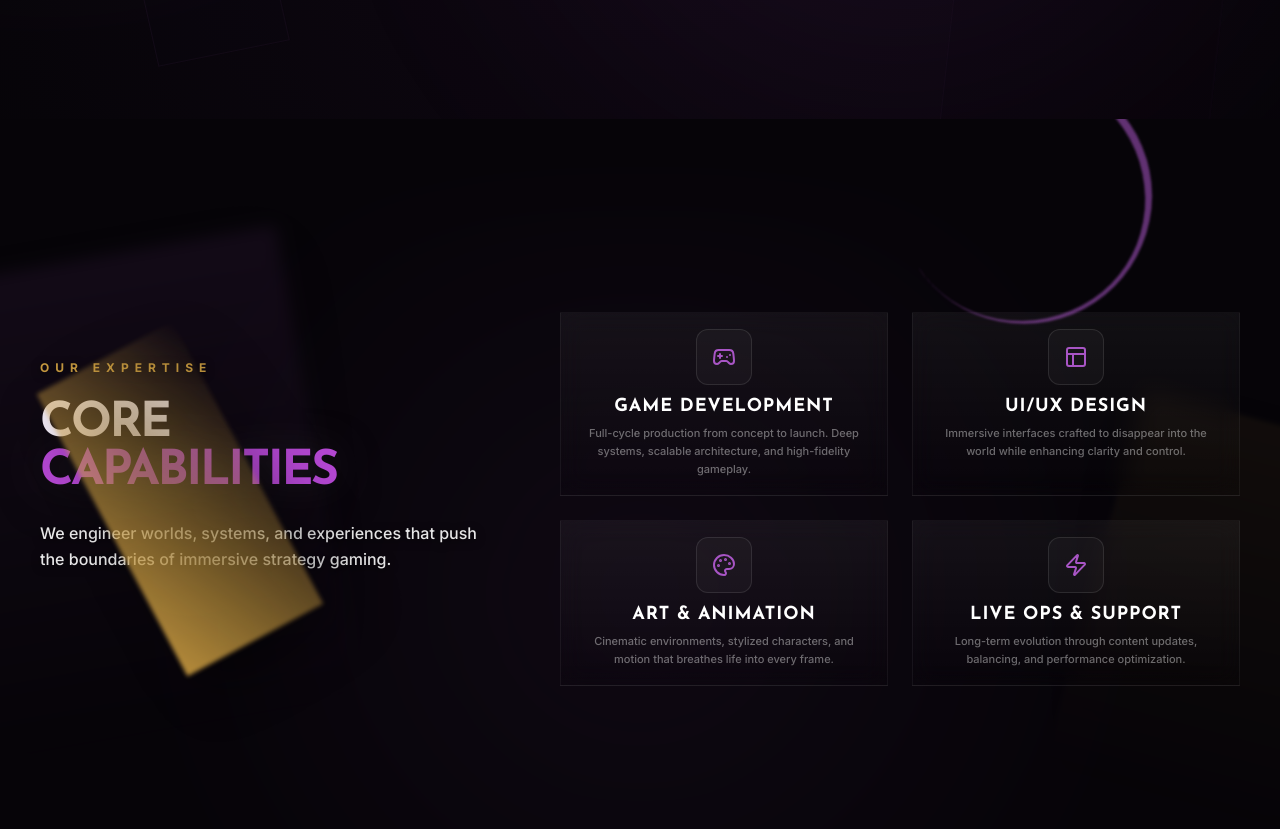
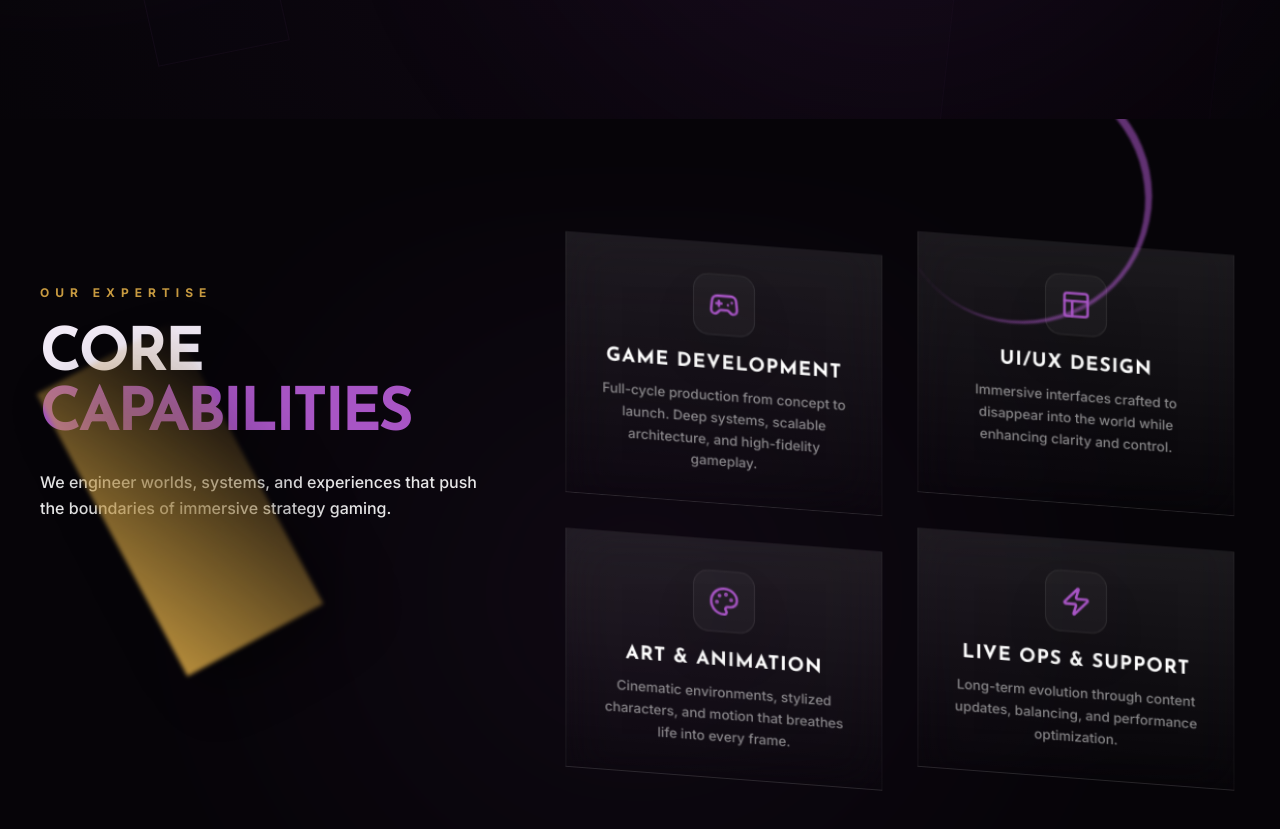
Before and after one commit to DHANUSHsudoboat/NYTWOLF_WEB, a React (Vite) app: page / in a window 1280 px wide. Shown: the part 1481-2310 px from the top of the page. Built offline with nearby package versions, Linux system fonts and the light colour scheme.

Commit message:
Update Services.tsx

```diff
--- a/src/components/Services.tsx
+++ b/src/components/Services.tsx
@@ -3,10 +3,99 @@ import { motion, useScroll, useTransform, AnimatePresence, useInView, useMotionV
 import { ChevronRight, Gamepad2, Layout, Palette, Cpu, Users, Mail, ArrowUpRight, Menu, X, Globe, Zap, Layers, Box, Linkedin, Instagram, Facebook, Code, Paintbrush, LayoutGrid, Compass, Mouse } from 'lucide-react';
 import { MouseGlowContext } from '../context';
 
+const ServiceCard = ({ service, index, scrollProgress }: { service: any; index: number; scrollProgress: any }) => {
+  const cardRef = useRef<HTMLDivElement>(null);
+  const mouseX = useMotionValue(0);
+  const mouseY = useMotionValue(0);
+
+  // 1. SCROLL-DRIVEN BURST (CENTER TO GRID)
+  // Animation starts the moment top of section enters viewport and finishes by 40% travel
+  const burstProgress = useTransform(scrollProgress, [0.0, 0.32], [0, 1]);
+  const flipProgress = useTransform(scrollProgress, [0.38, 0.65], [0, 1]);
+
+  // Define offset vectors for the 'overlapped center' to 'grid position'
+  // Since it's a 2x2 grid, each card needs specific X/Y to reach the center point.
+  // We'll use viewport-proportional offsets for a clean overlap.
+  const offsets = [
+    { x: "60%", y: "60%" },   // Top Left (needs to move right and down)
+    { x: "-60%", y: "60%" },  // Top Right (needs to move left and down)
+    { x: "60%", y: "-60%" },  // Bottom Left (needs to move right and up)
+    { x: "-60%", y: "-60%" }   // Bottom Right (needs to move left and up)
+  ];
+
+  const scrollX = useTransform(burstProgress, [0, 1], [offsets[index].x, "0%"]);
+  const scrollY = useTransform(burstProgress, [0, 1], [offsets[index].y, "0%"]);
+  const scrollScale = useTransform(burstProgress, [0, 0.8], [0.5, 1]);
+  const scrollOpacity = useTransform(burstProgress, [0, 0.2], [0, 1]);
+
+  // Flipping effect: Stays 180 during burst, then flips during 0.35-0.65
+  const flipRotateX = useTransform(flipProgress, [0, 1], [180, 0]);
+  const flipRotateY = useTransform(flipProgress, [0, 1], [160, 0]);
+  const contentOpacity = useTransform(flipProgress, [0.4, 0.9], [0, 1]);
+
+  // 2. MOUSE INTERACTION (Secondary)
+  const rotateXMouse = useSpring(useTransform(mouseY, [-0.5, 0.5], [10, -10]), { damping: 20, stiffness: 150 });
+  const rotateYMouse = useSpring(useTransform(mouseX, [-0.5, 0.5], [-10, 10]), { damping: 20, stiffness: 150 });
+
+  const handleMouseMove = (e: React.MouseEvent<HTMLDivElement>) => {
+    if (!cardRef.current) return;
+    const rect = cardRef.current.getBoundingClientRect();
+    const width = rect.width;
+    const height = rect.height;
+    const mouseXPos = e.clientX - rect.left;
+    const mouseYPos = e.clientY - rect.top;
+    mouseX.set(mouseXPos / width - 0.5);
+    mouseY.set(mouseYPos / height - 0.5);
+  };
+
+  const handleMouseLeave = () => {
+    mouseX.set(0);
+    mouseY.set(0);
+  };
+
+  return (
+    <motion.div
+      ref={cardRef}
+      onMouseMove={handleMouseMove}
+      onMouseLeave={handleMouseLeave}
+      style={{
+        x: scrollX,
+        y: scrollY,
+        scale: scrollScale,
+        opacity: scrollOpacity,
+        rotateX: flipRotateX,
+        rotateY: flipRotateY,
+        transformStyle: "preserve-3d",
+      }}
+      className="relative p-6 md:p-8 border border-white/5 bg-gradient-to-b from-white/[0.08] to-transparent backdrop-blur-xl group overflow-hidden"
+    >
+      <motion.div
+        style={{
+          rotateX: rotateXMouse,
+          rotateY: rotateYMouse,
+          opacity: contentOpacity,
+          transformStyle: "preserve-3d",
+        }}
+        className="relative z-10 flex flex-col items-center text-center space-y-4"
+      >
+        <div className="w-14 h-14 md:w-16 md:h-16 rounded-2xl bg-white/[0.03] border border-white/10 flex items-center justify-center text-[#A855C5] group-hover:text-[#c79a40] group-hover:border-[#c79a40]/30 transition-all duration-500 shadow-2xl" style={{ transform: "translateZ(30px)" }}>
+          {React.cloneElement(service.icon as React.ReactElement<any>, { className: "w-7 h-7 md:w-8 md:h-8" })}
+        </div>
+        <div className="space-y-2" style={{ transform: "translateZ(20px)" }}>
+          <h3 className="text-base md:text-lg lg:text-xl font-black text-white uppercase tracking-wider group-hover:text-[#c79a40] transition-colors">
+            {service.title}
+          </h3>
+          <p className="text-[10px] md:text-xs lg:text-sm text-white/50 leading-relaxed font-medium group-hover:text-white/80 max-w-[280px] transition-colors">
+            {service.desc}
+          </p>
+        </div>
+      </motion.div>
+    </motion.div>
+  );
+};
+
 const Services = () => {
-  const { setIsHoveringCard } = React.useContext(MouseGlowContext);
   const sectionRef = useRef<HTMLElement>(null);
-
   const { scrollYProgress } = useScroll({
     target: sectionRef,
     offset: ["start end", "end start"]
@@ -16,7 +105,7 @@ const Services = () => {
     damping: 30, stiffness: 70, restDelta: 0.001
   });
 
-  // ========== ENVIRONMENTAL PARALLAX LAYERS ==========
+  // ========== ENVIRONMENTAL PARALAX LAYERS ==========
   const bgY = useTransform(smoothProgress, [0, 1], ["0%", "15%"]);
   const midLeftY = useTransform(smoothProgress, [0, 1], ["20%", "-20%"]);
   const midRightY = useTransform(smoothProgress, [0, 1], ["40%", "-30%"]);
@@ -26,92 +115,43 @@ const Services = () => {
   const fgY2 = useTransform(smoothProgress, [0, 1], ["80%", "-120%"]);
   const fgRot2 = useTransform(smoothProgress, [0, 1], [0, 90]);
 
-  // ========== CONTENT REVEAL LAYERS ==========
   const h1Opacity = useTransform(smoothProgress, [0, 0.15, 0.85, 1], [0, 1, 1, 0]);
-  const cardsOpacity = useTransform(smoothProgress, [0, 0.2, 0.8, 1], [0, 1, 1, 0]);
 
   const services = [
-    {
-      icon: <Gamepad2 className="w-6 h-6" />,
-      title: "Game Development",
-      desc: "Full-cycle production from concept to launch. Deep systems, scalable architecture, and high-fidelity gameplay."
-    },
-    {
-      icon: <Layout className="w-6 h-6" />,
-      title: "UI/UX Design",
-      desc: "Immersive interfaces crafted to disappear into the world while enhancing clarity and control."
-    },
-    {
-      icon: <Palette className="w-6 h-6" />,
-      title: "Art & Animation",
-      desc: "Cinematic environments, stylized characters, and motion that breathes life into every frame."
-    },
-    {
-      icon: <Zap className="w-6 h-6" />,
-      title: "Live Ops & Support",
-      desc: "Long-term evolution through content updates, balancing, and performance optimization."
-    }
+    { icon: <Gamepad2 />, title: "Game Development", desc: "Full-cycle production from concept to launch. Deep systems, scalable architecture, and high-fidelity gameplay." },
+    { icon: <Layout />, title: "UI/UX Design", desc: "Immersive interfaces crafted to disappear into the world while enhancing clarity and control." },
+    { icon: <Palette />, title: "Art & Animation", desc: "Cinematic environments, stylized characters, and motion that breathes life into every frame." },
+    { icon: <Zap />, title: "Live Ops & Support", desc: "Long-term evolution through content updates, balancing, and performance optimization." }
   ];
 
   return (
-    <section ref={sectionRef} className="relative min-h-screen flex flex-col justify-center section-spacing bg-[#060408] overflow-hidden" style={{ perspective: "1500px" }}>
-      {/* LAYER 1: Deep Background Atmosphere */}
-      <motion.div style={{ y: bgY }} className="absolute inset-0 z-0 pointer-events-none opacity-40 origin-center">
+    <section ref={sectionRef} className="relative min-h-screen flex flex-col justify-center section-spacing bg-[#060408] overflow-hidden" style={{ perspective: "2000px" }}>
+      {/* Background Layers */}
+      <motion.div style={{ y: bgY }} className="absolute inset-0 z-0 pointer-events-none opacity-40">
         <div className="absolute inset-0 bg-[radial-gradient(circle_at_center,rgba(168,85,197,0.15)_0%,transparent_70%)] blur-[50px]" />
       </motion.div>
 
-      {/* LAYER 2: Midground Environment (Pillars / Architecture) */}
-      <motion.div style={{ y: midLeftY }} className="absolute top-[20%] -left-[5%] z-0 pointer-events-none opacity-20">
-        <div className="w-[30vw] h-[60vh] bg-gradient-to-b from-[#A855C5]/40 to-transparent clip-path-polygon-[10%_0%,_90%_0%,_100%_100%,_0%_100%] blur-sm rotate-[-10deg] drop-shadow-[0_20px_30px_rgba(0,0,0,0.8)]" />
-      </motion.div>
-      <motion.div style={{ y: midRightY }} className="absolute top-[40%] -right-[10%] z-0 pointer-events-none opacity-30">
-        <div className="w-[25vw] h-[50vh] bg-gradient-to-b from-[#c79a40]/20 to-transparent clip-path-polygon-[20%_0%,_80%_0%,_100%_100%,_0%_100%] blur-[2px] rotate-[15deg] drop-shadow-[0_20px_30px_rgba(0,0,0,0.8)]" />
-      </motion.div>
-
       <div className="container-1440 relative z-10 block">
-        {/* ====== 1. CORE CAPABILITIES ====== */}
-        <div className="grid grid-cols-1 lg:grid-cols-12 gap-8 lg:gap-12 mb-4 md:mb-6 lg:mb-10 px-6 md:px-0">
+        <div className="grid grid-cols-1 lg:grid-cols-12 gap-8 lg:gap-12 mb-4">
           <div className="lg:col-span-5 relative z-10 lg:translate-y-12">
             <motion.div style={{ opacity: h1Opacity }}>
-              <span className="text-[#c79a40] tracking-[0.3em] md:tracking-[0.5em] uppercase text-[10px] md:text-xs font-bold mb-2 md:mb-3 lg:mb-6 block drop-shadow-[0_2px_4px_rgba(0,0,0,0.8)]">OUR EXPERTISE</span>
-              <h2 className="text-3xl sm:text-4xl md:text-4xl lg:text-4xl xl:text-5xl 2xl:text-6xl font-black leading-none mb-2 md:mb-3 lg:mb-6 uppercase tracking-tighter drop-shadow-[0_10px_20px_rgba(0,0,0,0.6)]">
+              <span className="text-[#c79a40] tracking-[0.5em] uppercase text-xs font-bold mb-6 block">OUR EXPERTISE</span>
+              <h2 className="text-4xl lg:text-5xl xl:text-6xl font-black leading-none mb-6 uppercase tracking-tighter">
                 CORE <br />
-                <span className="text-[#b347d1] drop-shadow-[0_0_20px_rgba(255,255,255,0.1)]">CAPABILITIES</span>
+                <span className="text-[#A855C5]">CAPABILITIES</span>
               </h2>
-              <p className="text-sm md:text-sm lg:text-base text-white/90 leading-relaxed max-w-md font-medium drop-shadow-[0_2px_4px_rgba(0,0,0,0.8)]">
+              <p className="text-base text-white/90 leading-relaxed max-w-md font-medium">
                 We engineer worlds, systems, and experiences that push the boundaries of immersive strategy gaming.
               </p>
             </motion.div>
           </div>
 
           <div className="lg:col-span-7">
-            <motion.div
-              style={{ opacity: cardsOpacity }}
-              className="grid grid-cols-1 md:grid-cols-2 gap-4 lg:gap-6"
-            >
+            <div className="grid grid-cols-1 md:grid-cols-2 gap-4 lg:gap-6">
               {services.map((s, i) => (
-                <div
-                  key={i}
-                  className="relative p-4 border border-white/5 bg-gradient-to-b from-white/[0.05] to-transparent backdrop-blur-md group overflow-hidden transition-all duration-500"
-                >
-                  <div className="absolute inset-0 bg-gradient-to-r from-[#A855C5]/0 via-[#A855C5]/10 to-[#A855C5]/0 translate-x-[-100%] group-hover:translate-x-[100%] transition-transform duration-[1500ms] ease-in-out" />
-
-                  <div className="relative z-10 flex flex-col items-center text-center space-y-2">
-                    <div className="w-10 h-10 md:w-11 md:h-11 lg:w-14 lg:h-14 rounded-xl bg-white/[0.03] border border-white/10 flex items-center justify-center text-[#A855C5] group-hover:scale-110 group-hover:text-[#c79a40] group-hover:border-[#c79a40]/30 transition-all duration-500">
-                      {React.cloneElement(s.icon as React.ReactElement<any>, { className: "w-5 h-5 md:w-6 md:h-6" })}
-                    </div>
-                    <div className="space-y-1">
-                      <h3 className="text-sm md:text-[13px] lg:text-lg font-black text-white uppercase tracking-wider transition-all duration-500 group-hover:text-[#c79a40]">
-                        {s.title}
-                      </h3>
-                      <p className="text-[9px] md:text-[10px] lg:text-[11px] text-white/40 leading-relaxed font-medium transition-colors duration-500 group-hover:text-white/70">
-                        {s.desc}
-                      </p>
-                    </div>
-                  </div>
-                </div>
+                <ServiceCard key={i} service={s} index={i} scrollProgress={smoothProgress} />
               ))}
-            </motion.div>
+            </div>
           </div>
         </div>
       </div>
```
